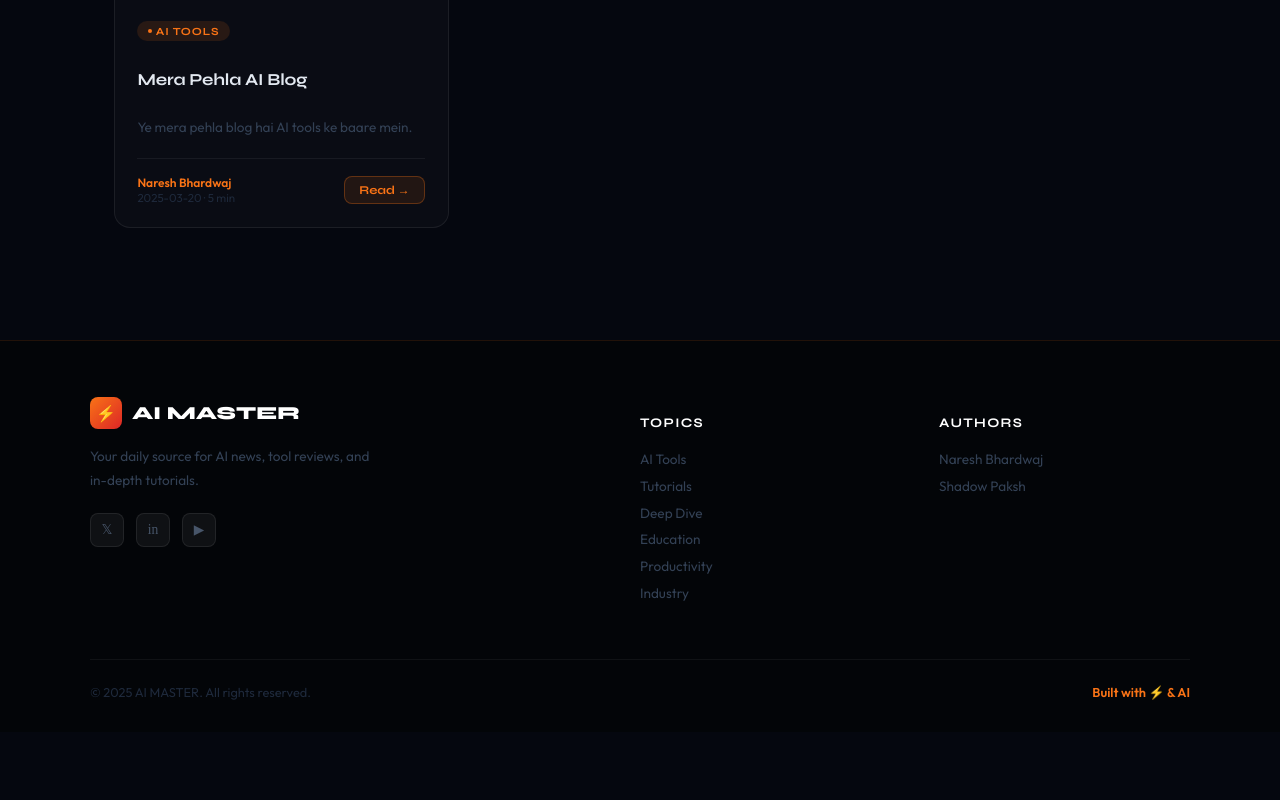
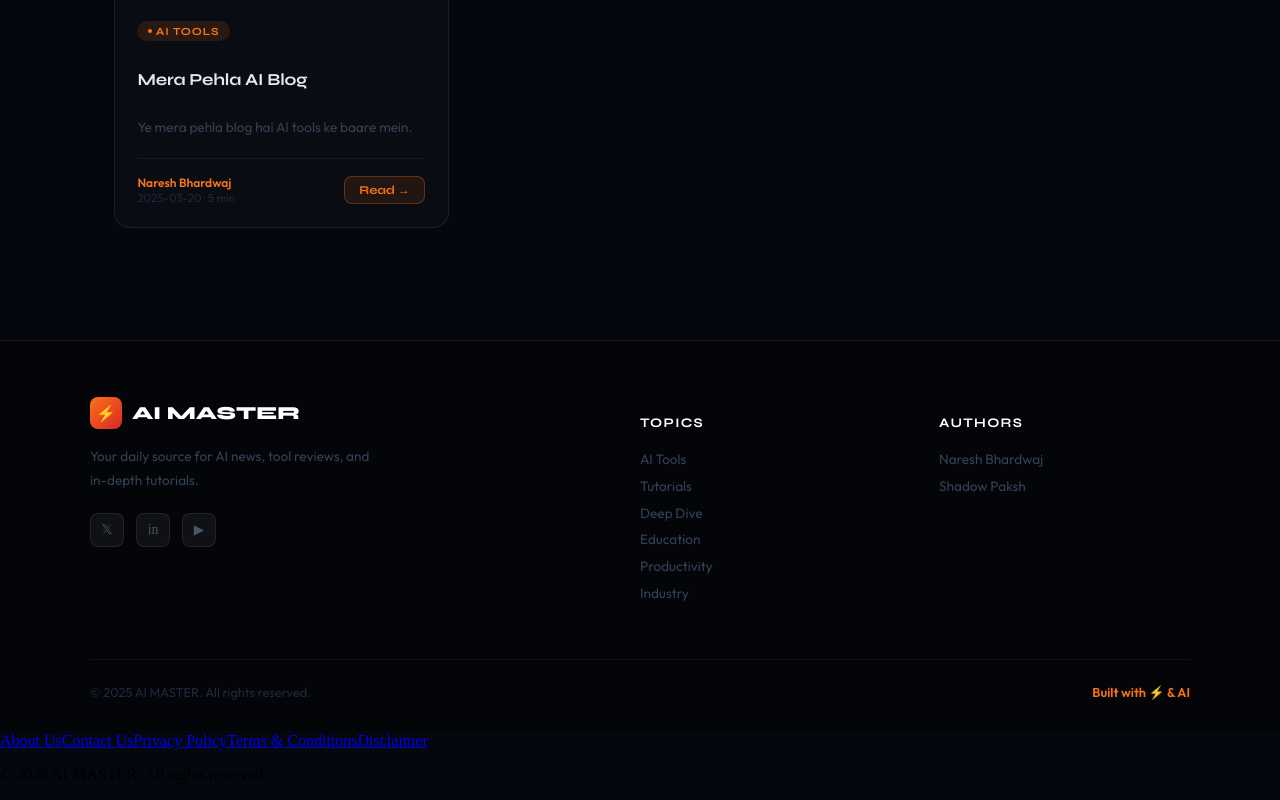
Before and after one commit to paksh-shadow/AI-Master, a Next.js app: page / in a window 1280 px wide. Shown: the part 4199-4999 px from the top of the page. Before the commit the page ends 4931 px from the top, so only its background shows below. Built offline with nearby package versions, Linux system fonts and the light colour scheme.

Commit message:
add legal pages

```diff
--- a/app/layout.js
+++ b/app/layout.js
@@ -1,5 +1,6 @@
 import { Analytics } from '@vercel/analytics/react';
 import Script from 'next/script';
+import Footer from '../components/Footer';
 
 export const metadata = {
   title: "AI MASTER - AI Blog",
@@ -11,15 +12,6 @@ export default function RootLayout({ children }) {
     <html lang="en">
       <head>
         <meta name="google-site-verification" content="n5mvpFVWwTDSVwOa1opgQ9f6yqtp4sCKYbhmUweGgpQ" />
-
-        {/* Google AdSense */}
-        <Script
-          async
-          src="https://pagead2.googlesyndication.com/pagead/js/adsbygoogle.js?client=ca-pub-9687541571045033"
-          crossOrigin="anonymous"
-          strategy="afterInteractive"
-        />
-
         <Script async src="https://www.googletagmanager.com/gtag/js?id=G-Y9XB5WXDL2" strategy="afterInteractive" />
         <Script id="google-analytics" strategy="afterInteractive">
           {`
@@ -32,6 +24,7 @@ export default function RootLayout({ children }) {
       </head>
       <body>
         {children}
+        <Footer />
         <Analytics />
       </body>
     </html>
--- /dev/null
+++ b/components/Footer.js
@@ -0,0 +1,24 @@
+import Link from "next/link";
+
+const links = [
+  { href: "/about", label: "About Us" },
+  { href: "/contact", label: "Contact Us" },
+  { href: "/privacy-policy", label: "Privacy Policy" },
+  { href: "/terms-and-conditions", label: "Terms & Conditions" },
+  { href: "/disclaimer", label: "Disclaimer" },
+];
+
+export default function Footer() {
+  return (
+    <footer className="border-t mt-12 py-8 text-center text-sm">
+      <nav className="flex flex-wrap justify-center gap-x-6 gap-y-2 mb-4">
+        {links.map((l) => (
+          <Link key={l.href} href={l.href} className="hover:underline">
+            {l.label}
+          </Link>
+        ))}
+      </nav>
+      <p>© {new Date().getFullYear()} AI MASTER. All rights reserved.</p>
+    </footer>
+  );
+}
```
